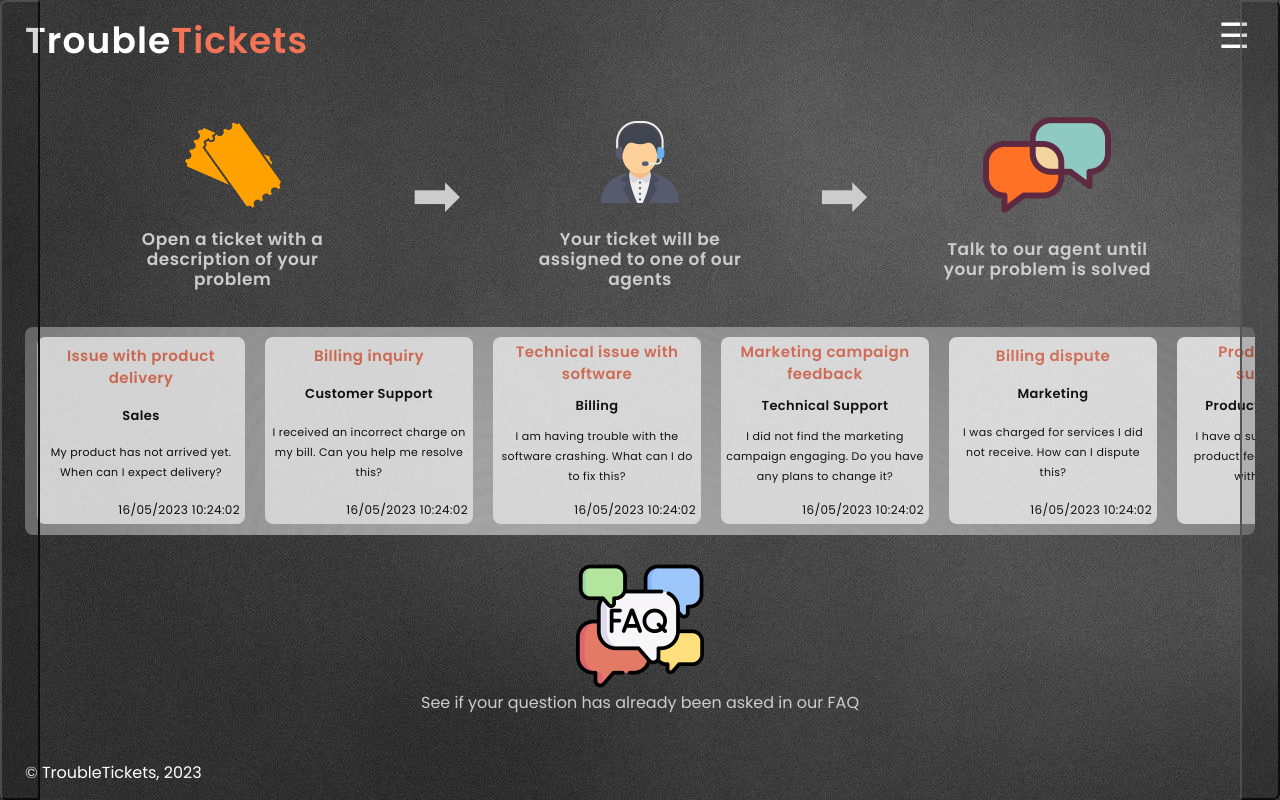
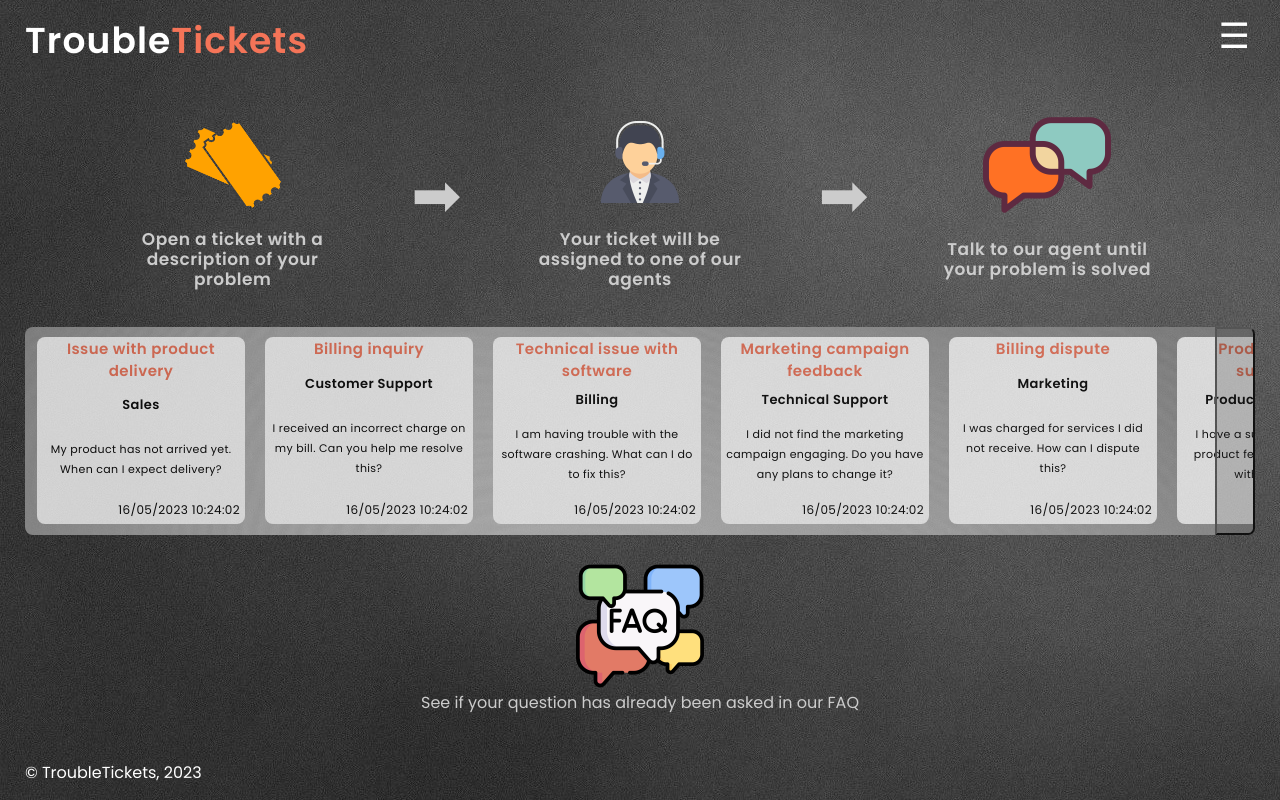
Before and after one commit to Xouteiro/TroubleTickets, a PHP site: page /pages/index.php in a window 1280 px wide. Run offline with PHP 8.4, Linux system fonts and the light colour scheme; data comes from the database, SQL or seed files in the repository.

Commit message:
finished implementation of slide buttons

```diff
--- a/css/layout.css
+++ b/css/layout.css
@@ -232,7 +232,7 @@ section#main-page div.step {
     padding: 10px;
 }
 
-section#main-page div.tickets {
+section#main-page div.tickets-container {
     margin-top: auto;
     margin-bottom: auto;
     margin-left: 25px;
@@ -282,8 +282,6 @@ div.tickets {
     min-height: 10em;
     align-items: center;
     height: 13em;
-    display: flex;
-    overflow-x:hidden;
     scroll-behavior: smooth;
 }
 
--- a/css/style.css
+++ b/css/style.css
@@ -117,7 +117,6 @@ div.tickets {
     background-size: cover;
     background-repeat: no-repeat;
     background-position: center center;
-    margin-right: 25px;
     border-radius: 8px;
 }
 
@@ -362,7 +361,6 @@ div.tickets {
     border-radius: 8px;
     background-color: #CFCFCF;
     opacity: 78%;
-    margin-right: 25px;
 }
 
 div.tickets>p {
@@ -376,7 +374,7 @@ a.ticket {
 }
 
 a.ticket h4 {
-    margin: auto;
+    margin: 1px;
     text-align: center;
     color: #F47458;
 }
@@ -692,17 +690,14 @@ footer {
     margin: 0 2em 2em 2em;
 }
 
-div.tickets {
+.tickets-container .tickets {
     overflow: hidden;
     width: auto;
-    position: relative;
   }
 
 .slide-button {
-    position: absolute;
     height: 100%;
     width: 3em;
-    /* Adjust the width as needed */
     text-align: center;
     background-color: aqua;
     background-color: rgba(0, 0, 0, 0.2);
@@ -711,10 +706,6 @@ div.tickets {
     z-index: 3;
     opacity: 0;
     animation: fadeOut 0.5s;
-    top: 50%;
-    /* Position the buttons in the vertical center */
-    transform: translateY(-50%);
-    /* Adjust the vertical position */
     display: flex;
     align-items: center;
     justify-content: center;
@@ -730,24 +721,32 @@ div.tickets {
     opacity: 1;
   }
 
+  .tickets-container {
+    position: relative;
+    margin-right: 25px;
+    margin-left: 25px;
+  }
+
   .slide-button#left {
-
+    display: none;
+    position: absolute;
     left: 0px;
     border-bottom-left-radius: 0.5em;
     border-top-left-radius: 0.5em;
     animation: fadeIn 0.5s;
     opacity: 1;
-    position: fixed;
   }
 
-.slide-button#right {
+  .slide-button#right {;
+    position: absolute;
     right: 0px;
-
     border-bottom-right-radius: 0.5em;
     border-top-right-radius: 0.5em;
     animation: fadeIn 0.5s;
     opacity: 1;
-    position: fixed;
+  }
+
+
 .profile {
     margin: 0 auto;
     padding: 20px;
--- a/templates/main_template.php
+++ b/templates/main_template.php
@@ -1,7 +1,3 @@
-<?php
-
-declare(strict_types=1); ?>
-
     <?php
     function output_main_page(Session $session)
     { ?>
@@ -42,6 +38,7 @@ function output_main_page(Session $session)
                     <p>Talk to our agent until your problem is solved</p>
                 </div>
             </div>
+            <div class='tickets-container'>
                 <div class="tickets">
                     <?php
                     foreach ($recentTickets as $ticket) { ?>
@@ -60,8 +57,11 @@ function output_main_page(Session $session)
                             <h6><?php echo  $message_to_use->date_created->format('d/m/Y H:i:s') ?></h6>
                         </a>
                     <?php } ?>
-            <button class="slide-button" id='left' onclick="slideTicketsLeft()"><i></i></button>
-            <button class="slide-button" id='right' onclick="slideTicketsRight()"><i></i></button>
+
+                    <button class="slide-button" id='left' ><i></i></button>
+                    <button class="slide-button" id='right' ><i></i></button>
+                </div>
+
             </div>
 
             <article class='faq'>
```
Also changed, not shown: js/script.js (+27 -9 lines), templates/tickets.php (+15 -4 lines). Lines whose indentation alone changed are shown as unchanged.
